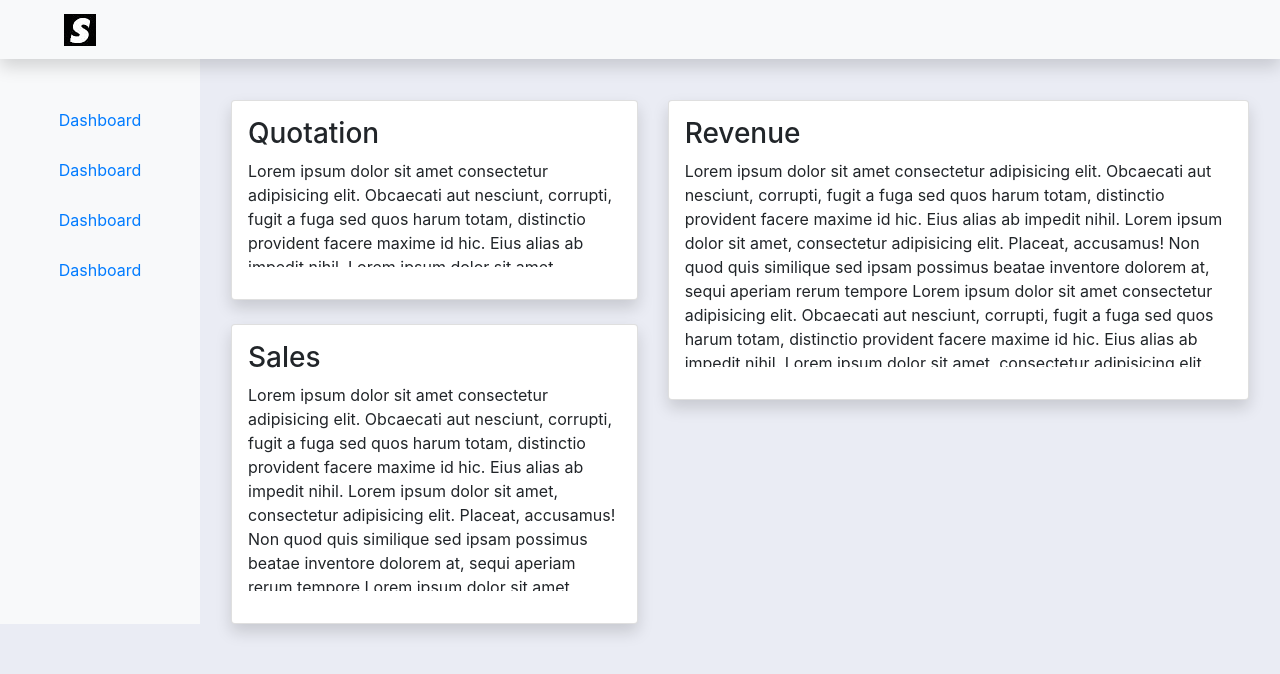
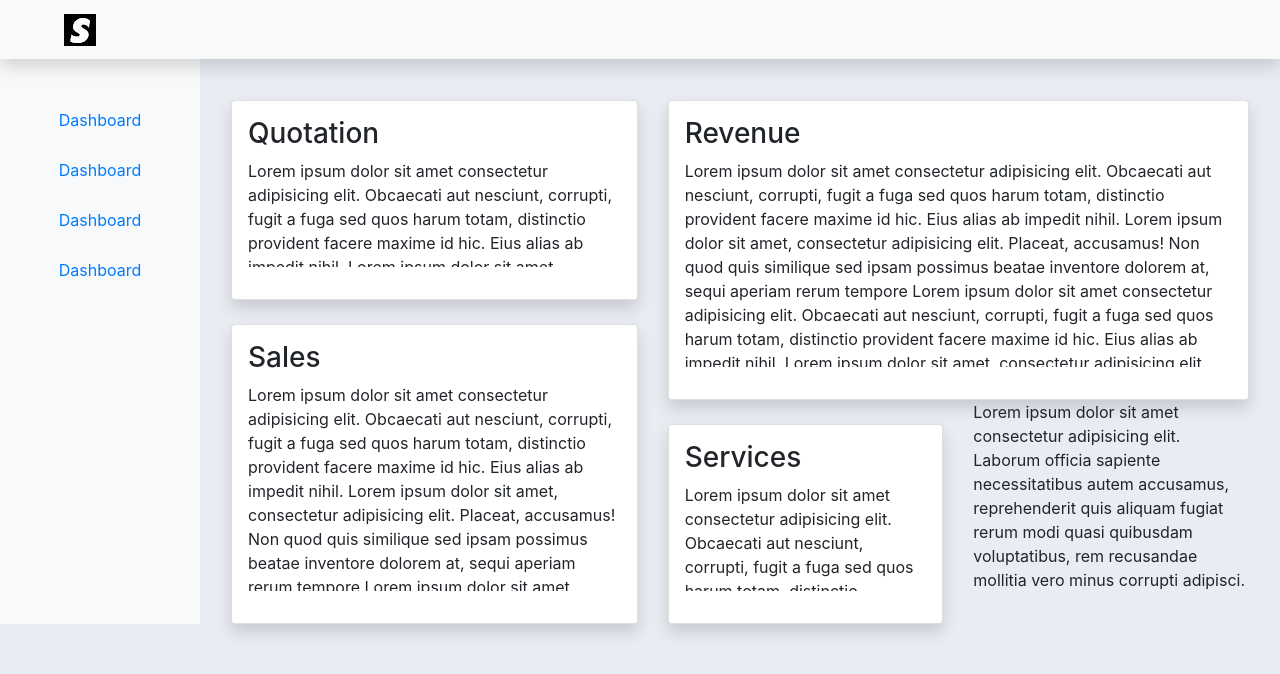
Before and after one commit to kaushikbhat07/starwisp-admin, a React (Create React App) app: page / in a window 1280 px wide. Shown: the top 674 px of the page. Built offline with nearby package versions, Linux system fonts and the light colour scheme.

Commit message:
Services

```diff
--- /dev/null
+++ b/src/components/content/Services.css
@@ -0,0 +1,30 @@
+.services-card {
+	min-height: 200px;
+}
+.services-card p {
+	overflow-y: scroll;
+	max-height: 150px;
+}
+
+.services-card p::-webkit-scrollbar {
+	width: 5px;
+}
+
+/* custom scroll bar */
+
+/* Track */
+.services-card p::-webkit-scrollbar-track {
+	box-shadow: inset 0 0 2px grey;
+	border-radius: 500px;
+}
+
+/* Handle */
+.services-card p::-webkit-scrollbar-thumb {
+	background: #d3d3d3;
+	border-radius: 500px;
+}
+
+/* Handle on hover */
+.services-card p::-webkit-scrollbar-thumb:hover {
+	background: #808083;
+}
--- a/src/components/content/Services.js
+++ b/src/components/content/Services.js
@@ -1,13 +1,16 @@
 import React, { useState } from 'react';
 import { Card } from 'reactstrap';
+import './Services.css'
 
 function Services() {
 	// const [count, setCount] = useState(0);
 
 	return (
 		<div>
-			<Card>
+			<Card className="services-card shadow p-3">
 				<p>
+					<h3>Services</h3>
+					Lorem ipsum dolor sit amet consectetur adipisicing elit. Obcaecati aut nesciunt, corrupti, fugit a fuga sed quos harum totam, distinctio provident facere maxime id hic. Eius alias ab impedit nihil. Lorem ipsum dolor sit amet, consectetur adipisicing elit. Placeat, accusamus! Non quod quis similique sed ipsam possimus beatae inventore dolorem at, sequi aperiam rerum tempore
 					Lorem ipsum dolor sit amet consectetur adipisicing elit. Obcaecati aut nesciunt, corrupti, fugit a fuga sed quos harum totam, distinctio provident facere maxime id hic. Eius alias ab impedit nihil. Lorem ipsum dolor sit amet, consectetur adipisicing elit. Placeat, accusamus! Non quod quis similique sed ipsam possimus beatae inventore dolorem at, sequi aperiam rerum tempore
 				</p>
 			</Card>
--- a/src/components/layout/Main.js
+++ b/src/components/layout/Main.js
@@ -3,6 +3,7 @@ import './Main.css';
 import Quotation from '../content/Quotation'
 import Revenue from '../content/Revenue'
 import Sales from '../content/Sales'
+import Services from '../content/Services'
 
 function Main() {
 	return (
@@ -19,6 +20,16 @@ function Main() {
 					</div>
 					<div className="col-7">
 						<Revenue />
+						<div className="row">
+							<div className="col-6">
+								<div className="mt-4">
+									<Services />
+								</div>
+							</div>
+							<div className="col-6">
+								Lorem ipsum dolor sit amet consectetur adipisicing elit. Laborum officia sapiente necessitatibus autem accusamus, reprehenderit quis aliquam fugiat rerum modi quasi quibusdam voluptatibus, rem recusandae mollitia vero minus corrupti adipisci.
+							</div>
+						</div>
 					</div>
 				</div>
 			</div>
```
